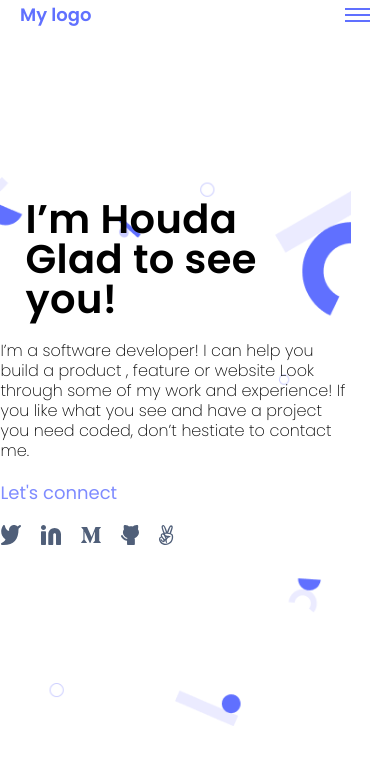
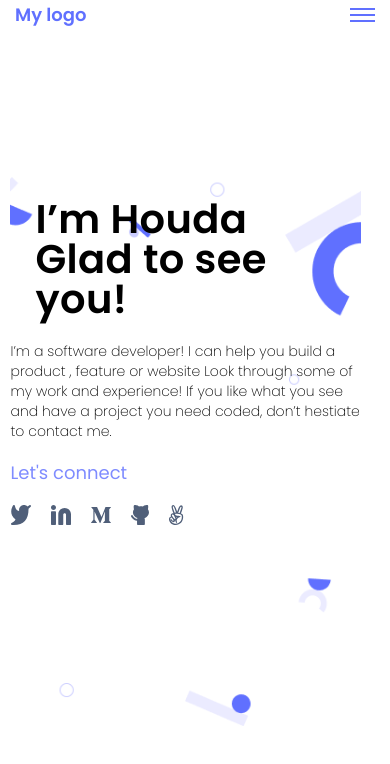
Before and after one commit to houdamzari/Portfolio-Website, a website: page index.html in a window 390 px wide. Drawn offline with Linux system fonts and the light colour scheme.

Commit message:
Fix Stylelint issues

```diff
--- a/index.html
+++ b/index.html
@@ -17,12 +17,18 @@
     <div class="wrapper">
       <header class="navbar">
         <nav>
-          <div class="logo">My logo</div>
+          <a class="logo">My logo</a>
           <div class="menu-items">
             <ul>
-              <li>Portfolio</li>
-              <li>About</li>
-              <li>Contact</li>
+              <li class="links">
+                <a href="#"> Portfolio </a>
+              </li>
+              <li>
+                <a href="#" class="links"> About </a>
+              </li>
+              <li>
+                <a href="#" class="links"> Contact </a>
+              </li>
             </ul>
           </div>
           <a href="#" class="hamburger-menu">
--- a/style.css
+++ b/style.css
@@ -4,6 +4,13 @@
   font-size: 18px;
   line-height: 20px;
   color: #6070ff;
+  list-style: none;
+}
+
+a {
+  text-decoration: inherit;
+  color: inherit;
+  cursor: auto;
 }
 
 * {
@@ -132,7 +139,7 @@ h1 {
     height: 98px;
     font-style: normal;
     font-weight: lighter;
-    font-size: 16px;
+    font-size: 14px;
     line-height: 20px;
     overflow-wrap: break-word;
   }
@@ -179,16 +186,14 @@ h1 {
   }
 
   .navbar {
-    padding: 5px 20px;
+    padding: 5px 5px;
     margin: 0;
     width: 100%;
   }
 
-  *,
-  body,
-  html {
+  body {
     margin: 0;
-    padding: 0;
+    padding: 0 10px;
     box-sizing: border-box;
   }
 }
```
